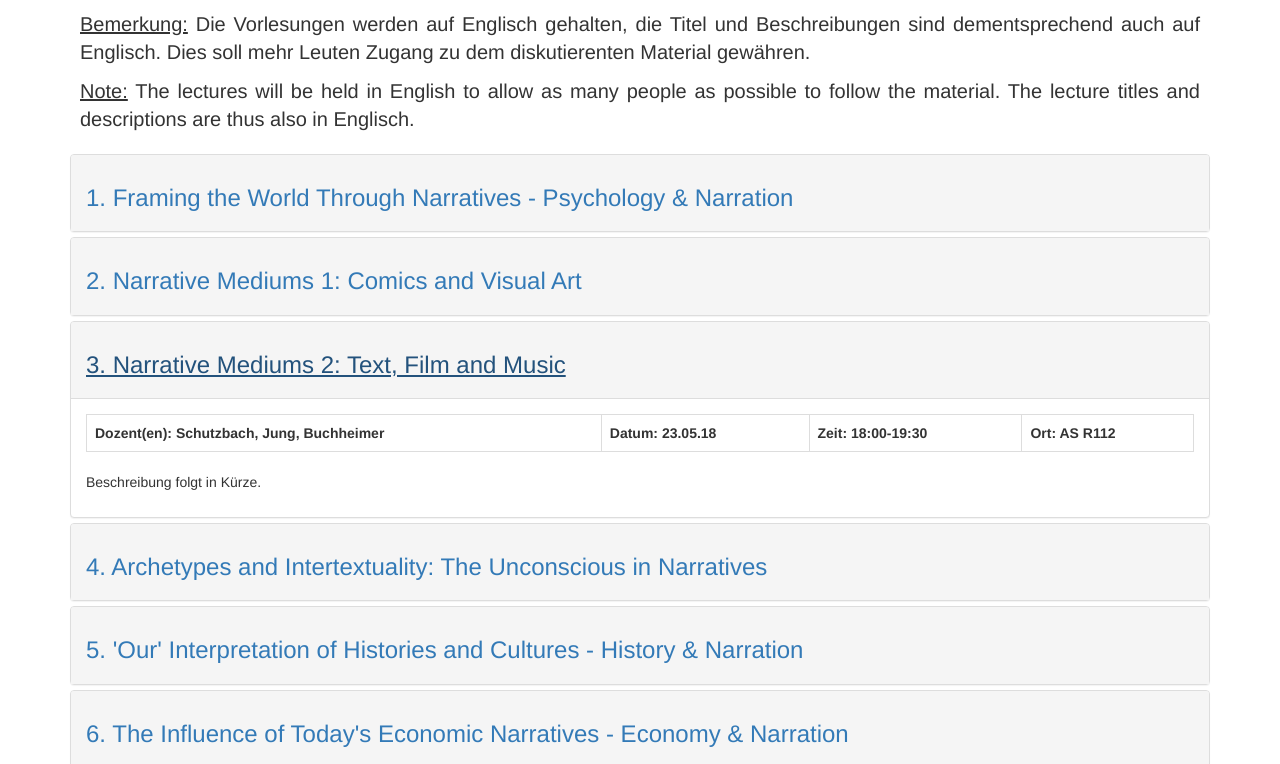
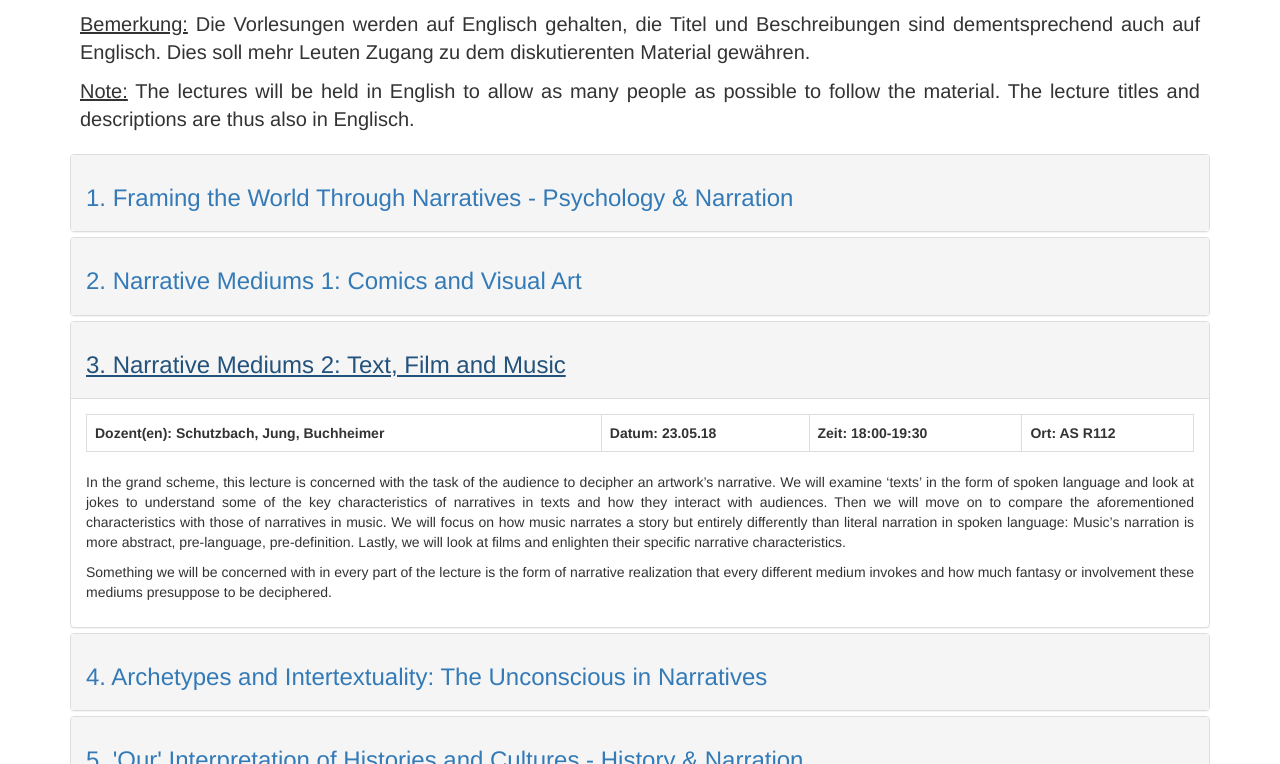
Before and after one commit to SV-HD/sv-hd.github.io, a plain HTML site: page Vorlesungsplan.html in a window 1280 px wide. Both pictures are taken after a click on the link "3. Narrative Mediums 2: Text, Film and Music". Shown: the part 1047-1811 px from the top of the page. Drawn offline with nearby package versions, Linux system fonts and the light colour scheme.

Commit message:
Index (R112 hinzugefügt), Kontakt (Youtube-Link), Vorlesungsplan Abstract 3

```diff
--- a/Vorlesungsplan.html
+++ b/Vorlesungsplan.html
@@ -161,7 +161,10 @@
             </tr>
           </table>
           <p>
-            Beschreibung folgt in Kürze.
+            In the grand scheme, this lecture is concerned with the task of the audience to decipher an artwork’s narrative. We will examine ‘texts’ in the form of spoken language and look at jokes to understand some of the key characteristics of narratives in texts and how they interact with audiences. Then we will move on to compare the aforementioned characteristics with those of narratives in music. We will focus on how music narrates a story but entirely differently than literal narration in spoken language: Music’s narration is more abstract, pre-language, pre-definition. Lastly, we will look at films and enlighten their specific narrative characteristics.
+          </p>
+          <p>
+            Something we will be concerned with in every part of the lecture is the form of narrative realization that every different medium invokes and how much fantasy or involvement these mediums presuppose to be deciphered.
           </p>
         </div>
       </div>
```
Also changed, not shown: Kontakt.html (+1 -1 lines), index.html (+1 -1 lines).
